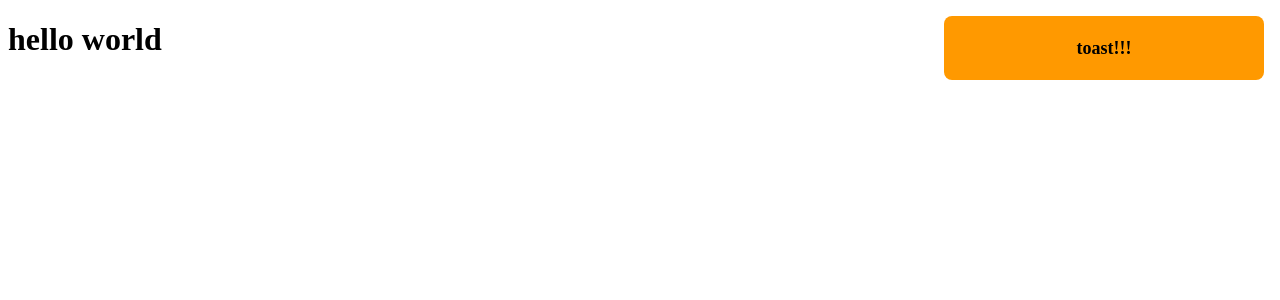
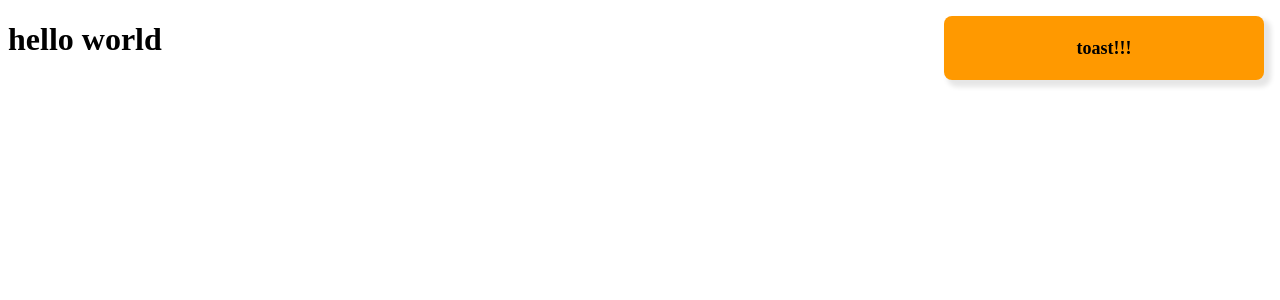
Before and after one commit to 4kimball/react-tiny-toast, a React (Create React App) app: page / in a window 1280 px wide. Shown: the top 300 px of the page. Built offline with nearby package versions, Linux system fonts and the light colour scheme.

Commit message:
feat: 토스트 메시지 박스 shadow 적용

```diff
--- a/src/style/_toast.scss
+++ b/src/style/_toast.scss
@@ -12,6 +12,8 @@
   font-weight: 600;
   font-size: 18px;
 
+  box-shadow: 5px 5px 5px 2px #e6e6e6;
+
   &--success {
     background-color: var(--toast-success);
   }
```
